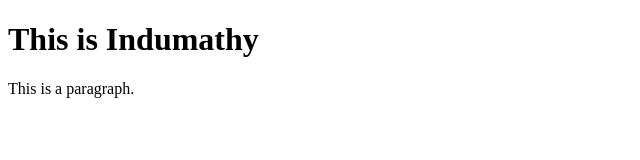
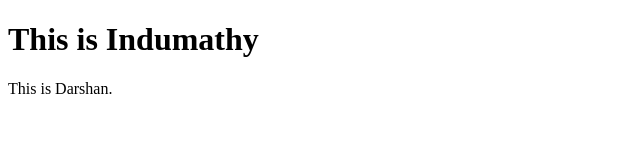
Before and after one commit to Indumathyaws/test, a plain HTML site: page index.html in a window 1280 px wide. Shown: the full height of the page, 0-640 px from the left. Drawn offline with Linux system fonts and the light colour scheme.

Commit message:
final commit for the day

```diff
--- a/index.html
+++ b/index.html
@@ -6,7 +6,7 @@
 <body>
 
 <h1>This is Indumathy</h1>
-<p>This is a paragraph.</p>
+<p>This is Darshan.</p>
 
 </body>
 </html>
```
